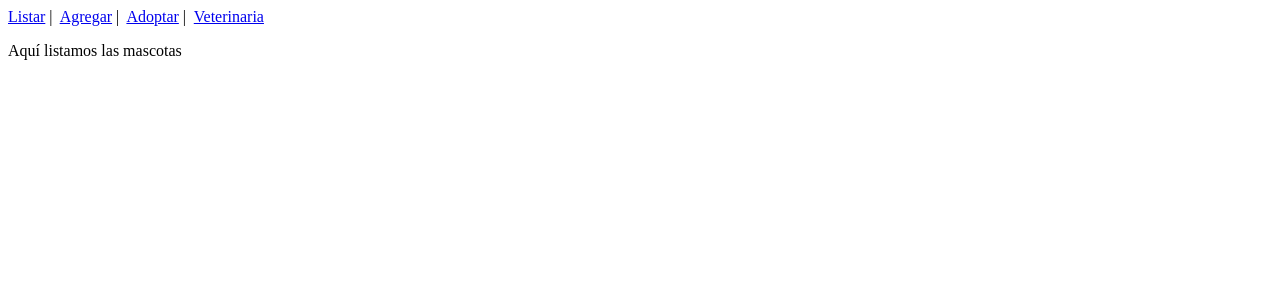
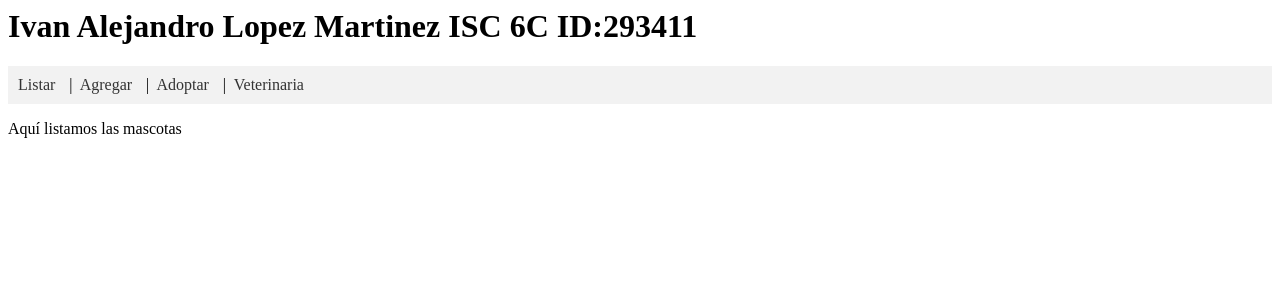
Before and after one commit to Shadow1900/Angular-10-IALM, an Angular app: page /mascotas in a window 1280 px wide. Shown: the top 300 px of the page. Built offline with nearby package versions, Linux system fonts and the light colour scheme.

Commit message:
2 files modified

```diff
--- a/src/index.html
+++ b/src/index.html
@@ -1 +1,2 @@
+<h1>Ivan Alejandro Lopez Martinez ISC 6C ID:293411</h1>
 <my-app></my-app>
--- a/src/styles.css
+++ b/src/styles.css
@@ -0,0 +1,19 @@
+nav {
+  background-color: #f2f2f2;
+  padding: 10px;
+}
+
+nav a {
+  color: #333;
+  text-decoration: none;
+  margin-right: 10px;
+}
+
+nav a:hover {
+  color: #fff;
+  background-color: #333;
+}
+
+router-outlet {
+  margin-top: 20px;
+}
```
